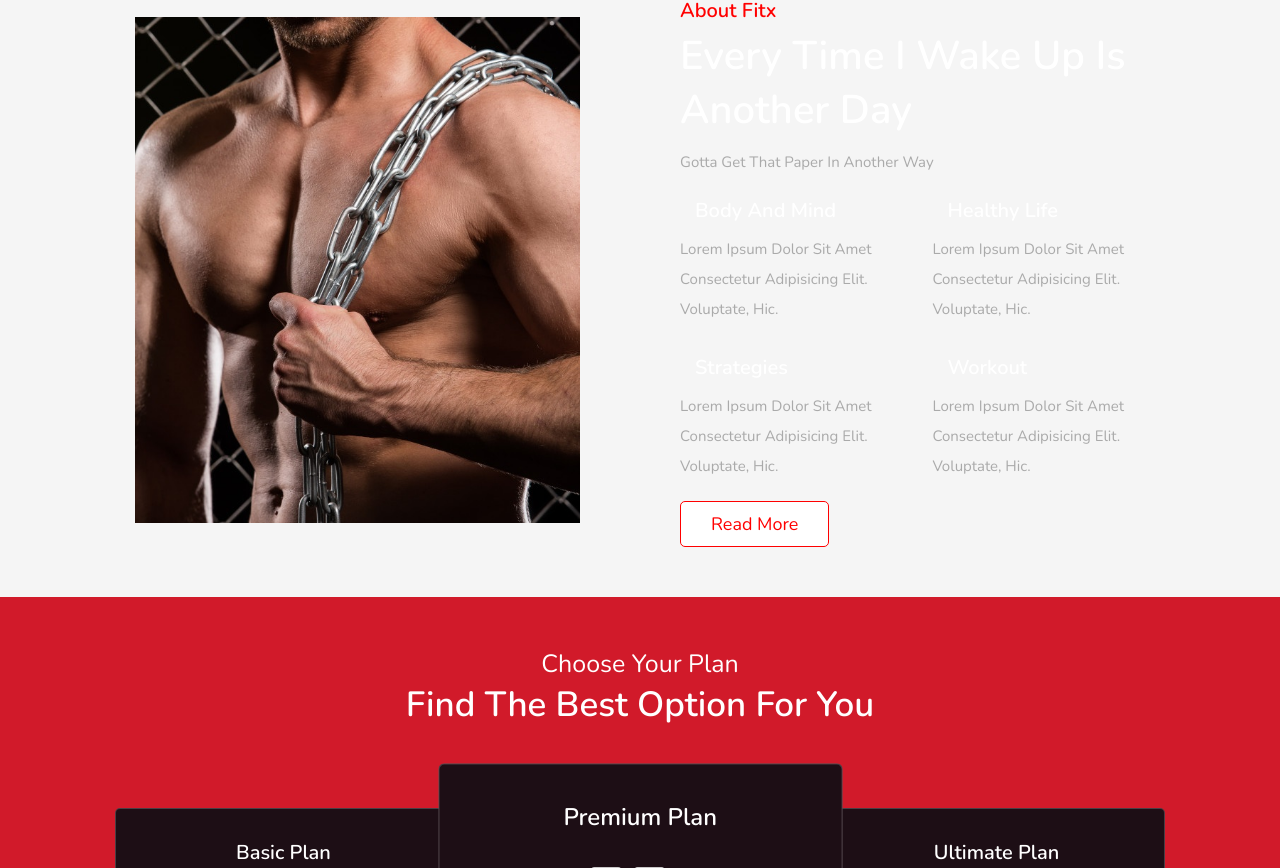
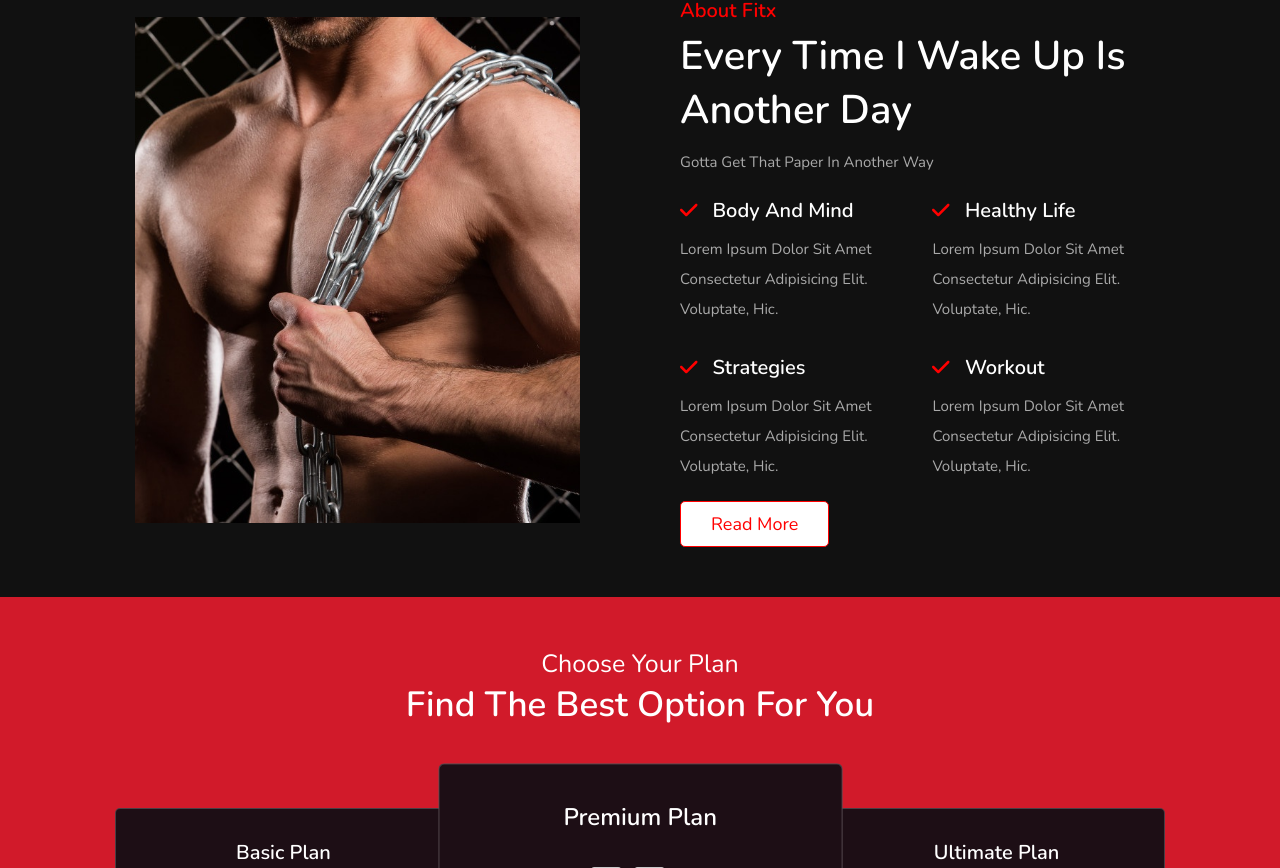
Before and after one commit to anderson-pixel/fitx, a React (Create React App) app: page / in a window 1280 px wide. Shown: the part 1292-2160 px from the top of the page. Built offline with nearby package versions, Linux system fonts and the light colour scheme.

Commit message:
Finished Contact Section

```diff
--- a/src/components/header/About/about.tsx
+++ b/src/components/header/About/about.tsx
@@ -2,6 +2,7 @@ import React from 'react'
 import styled from 'styled-components';
 import { FontAwesomeIcon } from '@fortawesome/react-fontawesome'
 import {faCheckSquare } from '@fortawesome/free-solid-svg-icons';
+import { faCheck } from '@fortawesome/free-solid-svg-icons';
 import aboutimg from '../../../images/about-img.jpg';
 
 const AboutContainer = styled.section`
@@ -9,6 +10,7 @@ display: flex;
 align-items: center;
 flex-wrap: wrap;
 gap: 8rem;
+background: #111;
 
 .image {
   flex: 1 1 42rem;
@@ -84,19 +86,23 @@ function About() {
             <p>gotta get that paper in another way</p>
             <div className="box-container">
               <div className="box">
-                <h3><i className="fas fa-check"></i>body and mind</h3>
+                <h3><i>
+       <FontAwesomeIcon icon={faCheck} size="1x"/></i>body and mind</h3>
                 <p>Lorem ipsum dolor sit amet consectetur adipisicing elit. Voluptate, hic.</p>
               </div>
               <div className="box">
-                <h3><i className="fas fa-check"></i>healthy life</h3>
+                <h3><i>
+       <FontAwesomeIcon icon={faCheck} size="1x"/></i>healthy life</h3>
                 <p>Lorem ipsum dolor sit amet consectetur adipisicing elit. Voluptate, hic.</p>
               </div>
               <div className="box">
-                <h3><i className="fas fa-check"></i>strategies</h3>
+                <h3><i>
+       <FontAwesomeIcon icon={faCheck} size="1x"/></i>strategies</h3>
                 <p>Lorem ipsum dolor sit amet consectetur adipisicing elit. Voluptate, hic.</p>
               </div>
               <div className="box">
-                <h3><i className="fas fa-check"></i>workout</h3>
+                <h3><i>
+       <FontAwesomeIcon icon={faCheck} size="1x"/></i>workout</h3>
                 <p>Lorem ipsum dolor sit amet consectetur adipisicing elit. Voluptate, hic.</p>
               </div>
             </div>
--- a/src/components/header/Contact/contact.tsx
+++ b/src/components/header/Contact/contact.tsx
@@ -7,7 +7,22 @@ const ContactContainer = styled.section`
   justify-content: center;
   align-items: center;
   flex-direction: column;
-  background: #070707;
+  background: #d11a2a;
+
+  in-put-msg {
+    background-color: black;
+  }
+
+  input[type="text"], textarea {
+
+background-color : black;
+
+}
+
+  .in-put {
+  background-color: black;
+  color: #fff;
+  }
 
 h1 {
   color: #fff;
@@ -30,8 +45,8 @@ textarea {
     padding: 10px;
     border: none;
     outline: none;
-    background-color: #ffffff2d;
     color: #ffffff;
+    background: black;
     border-radius: 5px;
 }
 textarea {
@@ -45,16 +60,15 @@ textarea {
 #submitinput {
   width: 110px;
   height: 35px;
-  background: #ffffff;
-  color: red;
-  border: 1px solid red;
+  background: black;
+  color: white;
   text-transform: uppercase;
   cursor: pointer;
   transition: all 0.2s ease-out;
 
   &:hover {
-    color: #ffffff;
-    background: linear-gradient(90deg, #FF1414 20%,#f70000);
+    color: black;
+    background: white;
   }
 }
 `
@@ -65,10 +79,10 @@ function Contact() {
         <div>
             <h1>Contact Us</h1>
             <form>
-                <input type='text' placeholder='Full Name' required/>
-                <input type='email' placeholder='E-Mail' required/>
-                <textarea placeholder='write here...' name='message'></textarea>
-                <input id='submitinput'type='submit' value='Send' />
+                <input className='in-put' type='text' placeholder='Full Name' required/>
+                <input className='in-put' type='email' placeholder='E-Mail' required/>
+                <textarea placeholder='write here...' className='in-put-msg' name='message'></textarea>
+                <input className='in-put' id='submitinput'type='submit' value='Send' />
             </form>
         </div>
     </ContactContainer>
--- a/src/index.scss
+++ b/src/index.scss
@@ -73,6 +73,18 @@ html {
   }
   &::-webkit-scrollbar-thumb {
     background: $red;
+  }
+  ::placeholder {
+    color: #fff;
+    opacity: 1;
+  }
+
+  :-ms-input-placeholder {
+    color: #fff;
+  }
+
+  ::-ms-input-placeholder {
+    color: #fff;
   }
 }
 
```
